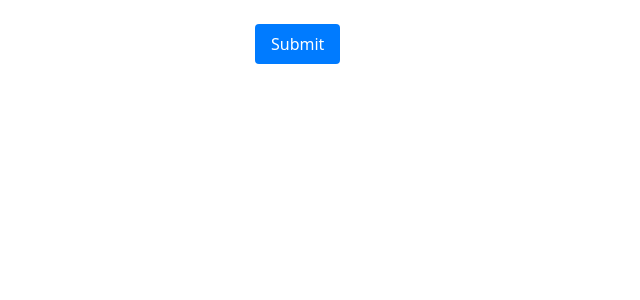
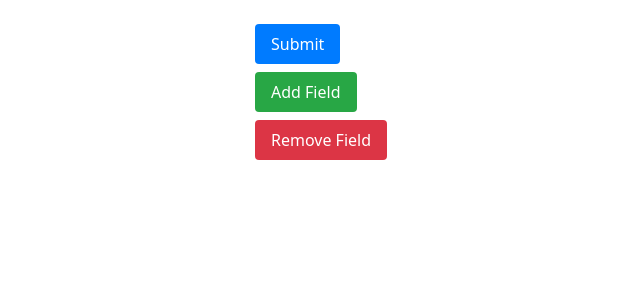
Before and after one commit to kumar123-creator/DYNAMIC, a Svelte app: page / in a window 1280 px wide. Shown: the top 300 px of the page, without its empty margins (185-825 px from the left). Built offline with nearby package versions, Linux system fonts and the light colour scheme.

Commit message:
code done

```diff
--- a/src/App.svelte
+++ b/src/App.svelte
@@ -4,30 +4,13 @@
 
   let formFields = [];
   let formId = '72fbc0da-3810-4ad9-a922-1845f8974eb7';
-  let formData = {}; // Object to store form data
-
-  // Define initial form field definitions
-  let fieldDefinitions = [
-    { id: 'fullname', label: 'Fullname', value: '' },
-    { id: 'surname', label: 'Surname', value: '' },
-    { id: 'email', label: 'Email', value: '' },
-    { id: 'mobile', label: 'Mobile', value: '' },
-    { id: 'address', label: 'Address/Location', value: '' },
-    { id: 'languages', label: 'Languages', value: '' },
-    { id: 'experience', label: 'Experience', value: '' },
-    { id: 'dob', label: 'Date of Birth', value: '' },
-    { id: 'rating', label: 'Rating', value: '' }
-  ];
 
   function fetchData() {
     fetch(`https://api.recruitly.io/api/candidateform/details/${formId}?apiKey=TEST45684CB2A93F41FC40869DC739BD4D126D77`)
       .then(response => response.json())
       .then(data => {
         console.log('API Response:', data);
-        formFields = fieldDefinitions.map(field => ({
-          ...field,
-          value: data[field.id] || ''
-        }));
+        formFields = Object.entries(data).map(([key, value]) => ({ label: key, value }));
       })
       .catch(error => {
         console.error('API Error:', error);
@@ -35,15 +18,6 @@
   }
 
   function handleSubmit() {
-    // Clear the formFields array before populating it
-    formFields = [];
-
-    // Push the form input values to the formFields array
-    formFields = fieldDefinitions.map(field => ({
-      ...field,
-      value: formData[field.id] || ''
-    }));
-
     // Perform any necessary actions on form submission
     console.log('Form Fields:', formFields);
   }
@@ -58,6 +32,14 @@
     const fields = document.querySelectorAll('input[type="text"]');
     fields.forEach(field => field.addEventListener('input', handleFieldChange));
   });
+
+  function addFormField() {
+    formFields = [...formFields, { label: '', value: '' }];
+  }
+
+  function removeFormField(index) {
+    formFields = formFields.filter((_, i) => i !== index);
+  }
 </script>
 
 <style>
@@ -92,17 +74,46 @@
   .form-container button:hover {
     background-color: #0056b3;
   }
+
+  .form-container .add-field-button {
+    margin-top: 0.5rem;
+    background-color: #28a745;
+    padding: 0.5rem 1rem;
+    border-radius: 4px;
+    color: #fff;
+    border: none;
+    cursor: pointer;
+  }
+
+  .form-container .remove-field-button {
+    margin-top: 0.5rem;
+    background-color: #dc3545;
+    padding: 0.5rem 1rem;
+    border-radius: 4px;
+    color: #fff;
+    border: none;
+    cursor: pointer;
+  }
 </style>
 
 <div class="form-container">
   <form on:submit|preventDefault={handleSubmit}>
-    {#each formFields as field}
+    {#each formFields as field, index}
       <div class="form-group">
-        <label for={field.id} class="form-label">{field.label}</label>
-        <input type="text" id={field.id} class="form-control" bind:value={formData[field.id]} />
+        <label for={`field-${index}`} class="form-label">Field {index + 1}</label>
+        <input type="text" id={`field-${index}`} class="form-control" bind:value={field.value} />
       </div>
     {/each}
 
-    <button type="submit" class="btn btn-primary">Submit</button>
+    <div class="form-group">
+      <button type="submit" class="btn btn-primary">Submit</button>
+    </div>
   </form>
+
+  <div class="form-group">
+    <button class="add-field-button" on:click={addFormField}>Add Field</button>
+  </div>
+  <div class="form-group">
+    <button class="remove-field-button" on:click={removeFormField}>Remove Field</button>
+  </div>
 </div>
```
